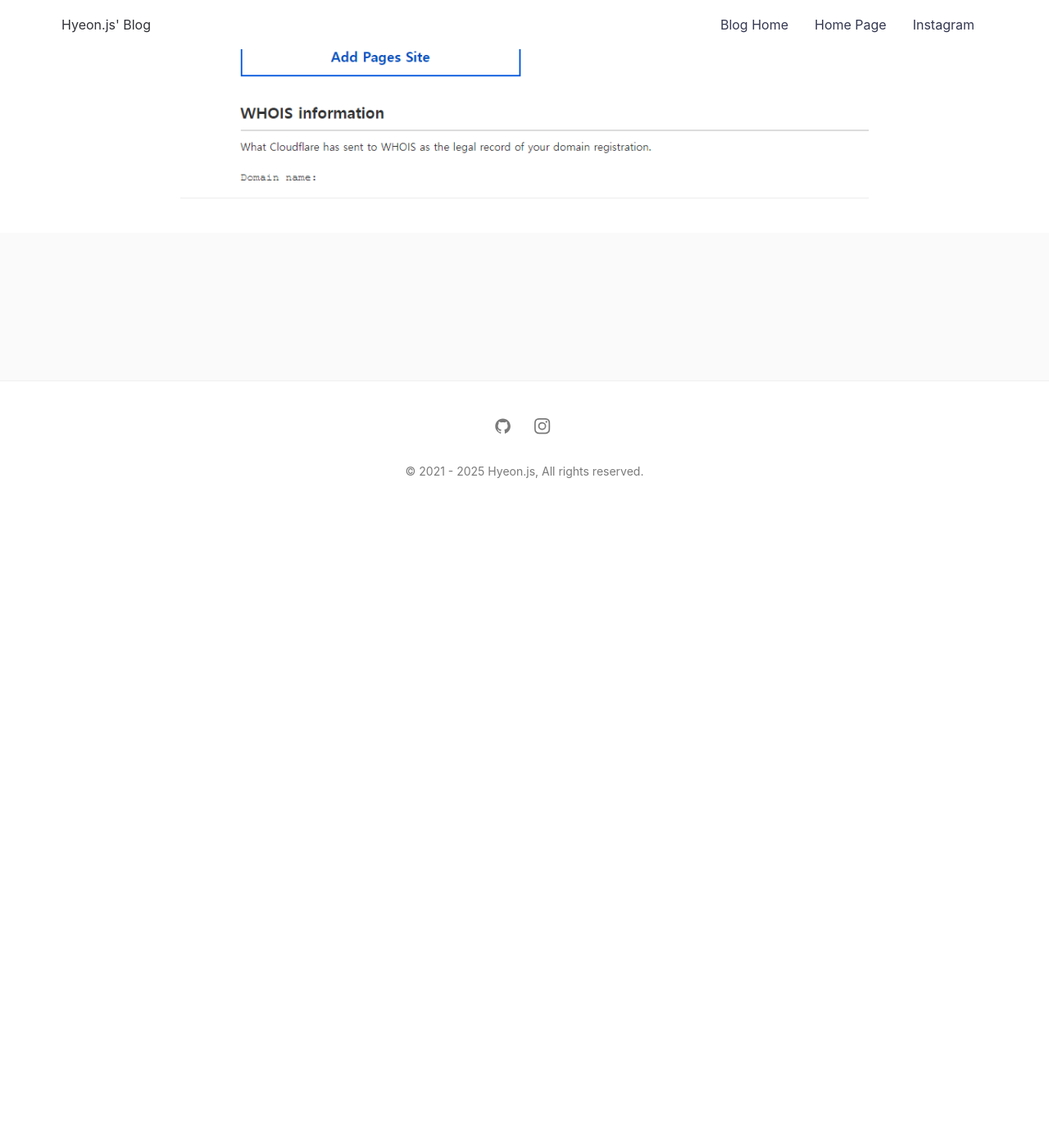
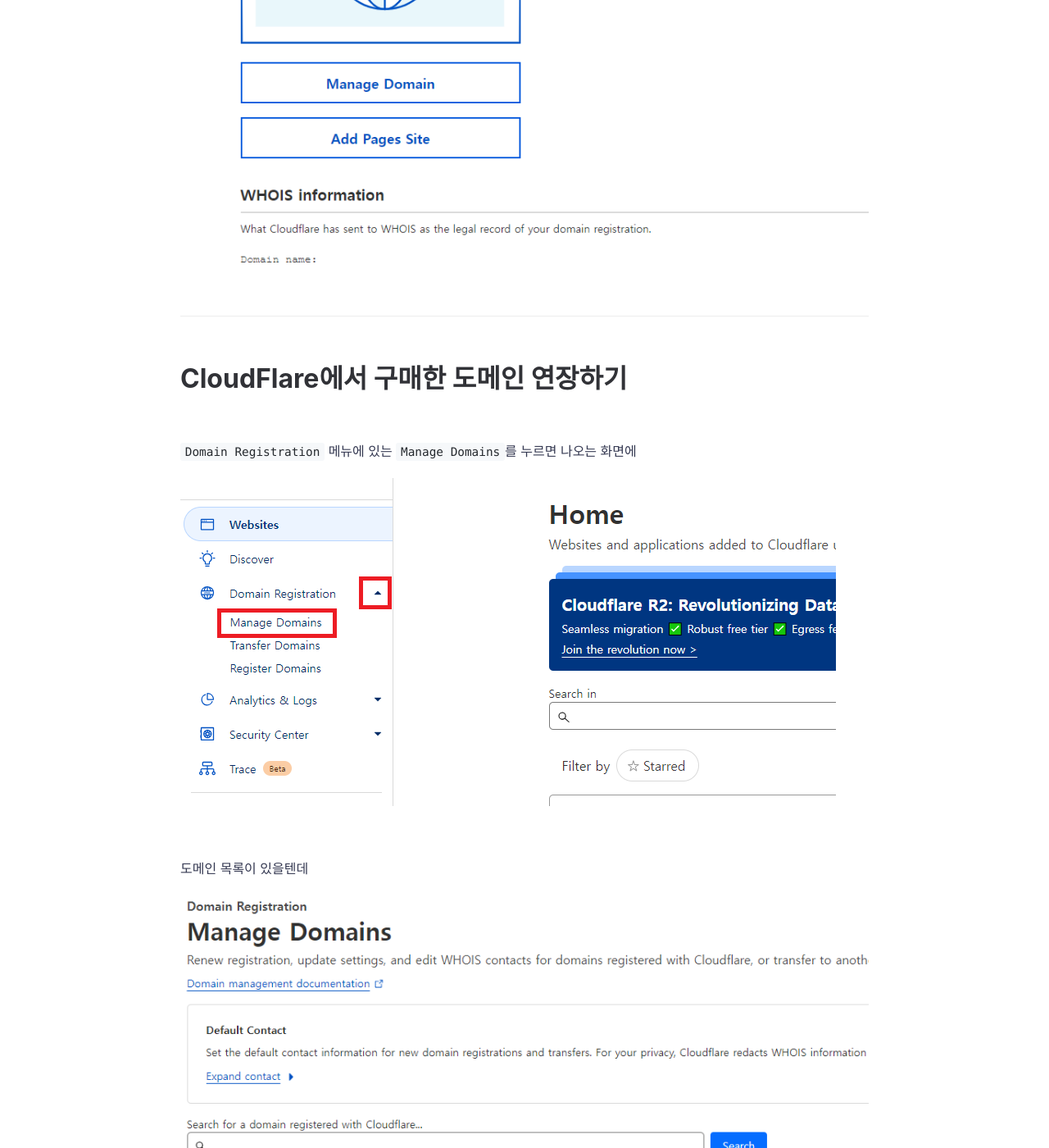
Before and after one commit to hyeon-js/blog, a Jekyll site: the page built from _pages/cloudflare-domain-register.md, in a window 1280 px wide and 1400 px high, scrolled down 6225 px. Shown: the whole window at 82% size. Built offline with Jekyll 4.4.1, drawn with Linux system fonts in a browser that asks for light colours; comment, search, counter and statistics services are not loaded; before the commit the page ends 6855 px from its top, so only the background shows below that; some of the changed text lies outside the part shown.

```diff
--- a/_pages/cloudflare-domain-register.md
+++ b/_pages/cloudflare-domain-register.md
@@ -1,8 +1,11 @@
 ---
 layout: post
-title: "CloudFlare에서 도메인 구매하기"
+title: "CloudFlare에서 도메인 구매 및 연장하기"
 featured-img: cloudflare-domain-register.png
 ---
+
+# CloudFlare에서 도메인 구매하기
+<br/>
 
 회원가입은 이미 다 하셨다고 가정하고 설명할거에요.
 그리고 당연한 내용이지만, 도메인만 산다고 해서 홈페이지가 짠 하고 생기지는 않아요.
@@ -62,3 +65,46 @@ featured-img: cloudflare-domain-register.png
 결제가 끝나요!
 
 ![image]({{site.url}}{{site.baseurl}}/assets/images/cloudflare-domain-register/8.png)
+
+<br/>
+
+***
+
+<br/>
+
+# CloudFlare에서 구매한 도메인 연장하기
+<br/>
+
+`Domain Registration` 메뉴에 있는 `Manage Domains`를 누르면 나오는 화면에
+
+![image]({{site.url}}{{site.baseurl}}/assets/images/cloudflare-domain-register/9.png)
+
+<br/>
+
+도메인 목록이 있을텐데
+
+![image]({{site.url}}{{site.baseurl}}/assets/images/cloudflare-domain-register/10.png)
+
+<br/>
+
+`Manage`라는 문구를 누르시고,
+
+![image]({{site.url}}{{site.baseurl}}/assets/images/cloudflare-domain-register/11.png)
+
+<br/>
+
+`Renew/Extend Domain`이라고 적힌 문구를 누른 뒤에, 얼마나 연장할지 고르시고 `Renew` 버튼 클릭
+
+![image]({{site.url}}{{site.baseurl}}/assets/images/cloudflare-domain-register/12.png)
+
+<br/>
+
+그러면 등록했던 카드로 결제할지 물어보고, 여기서 `Purchase`를 누르면
+
+![image]({{site.url}}{{site.baseurl}}/assets/images/cloudflare-domain-register/13.png)
+
+<br/>
+
+도메인 연장 끝
+
+![image]({{site.url}}{{site.baseurl}}/assets/images/cloudflare-domain-register/14.png)
```
Also changed, not shown: _pages/cloudflare-domain-extend.md (deleted, +0 -38 lines), assets/images/cloudflare-domain-register/10.png (renamed from assets/images/cloudflare-domain-extend/1.png), assets/images/cloudflare-domain-register/11.png (renamed from assets/images/cloudflare-domain-extend/2.png), assets/images/cloudflare-domain-register/12.png (renamed from assets/images/cloudflare-domain-extend/3.png), assets/images/cloudflare-domain-register/13.png (renamed from assets/images/cloudflare-domain-extend/4.png), assets/images/cloudflare-domain-register/14.png (renamed from assets/images/cloudflare-domain-extend/5.png), assets/images/cloudflare-domain-register/9.png (renamed from assets/images/cloudflare-domain-extend/0.png), assets/images/thumb/cloudflare-domain-extend.png (deleted).
